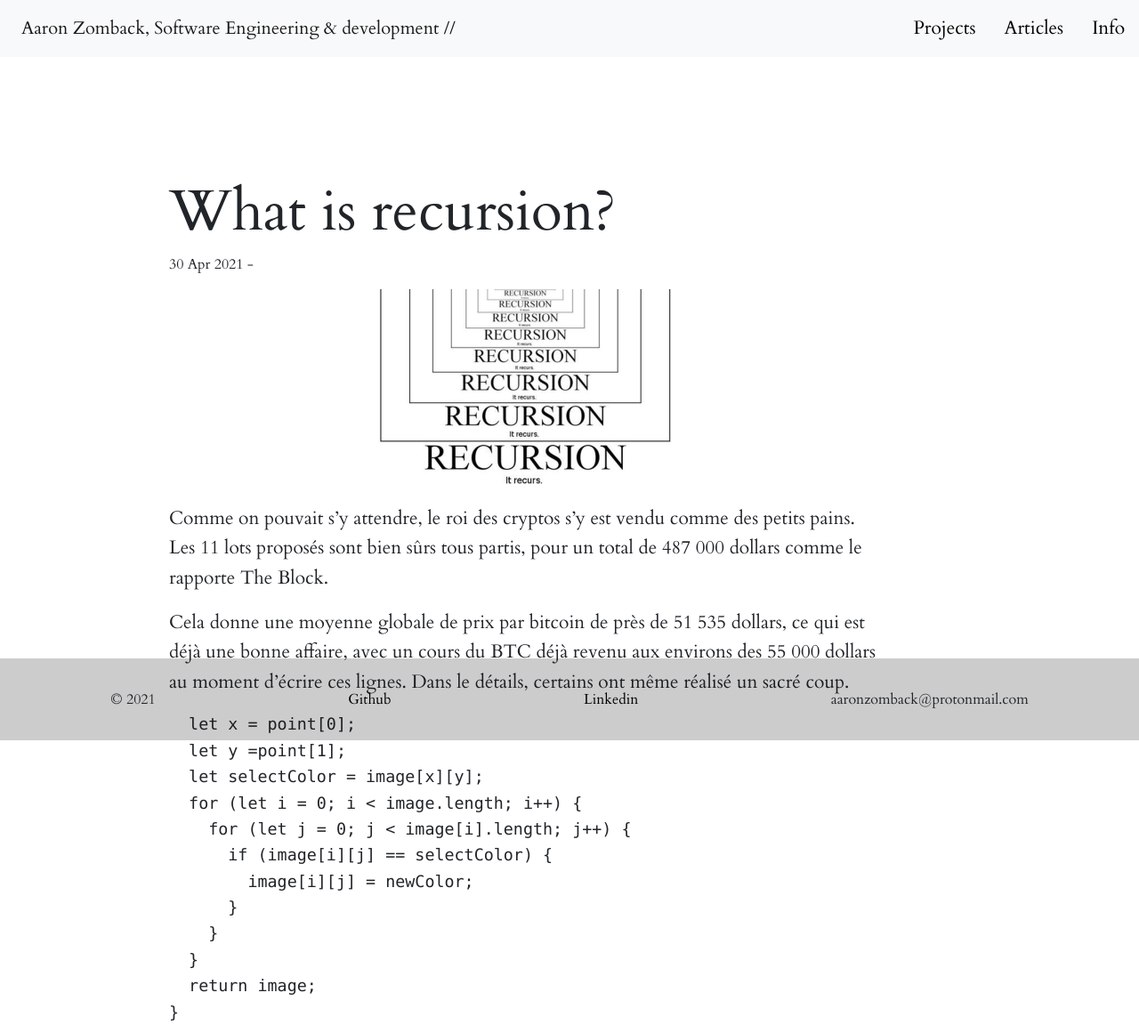
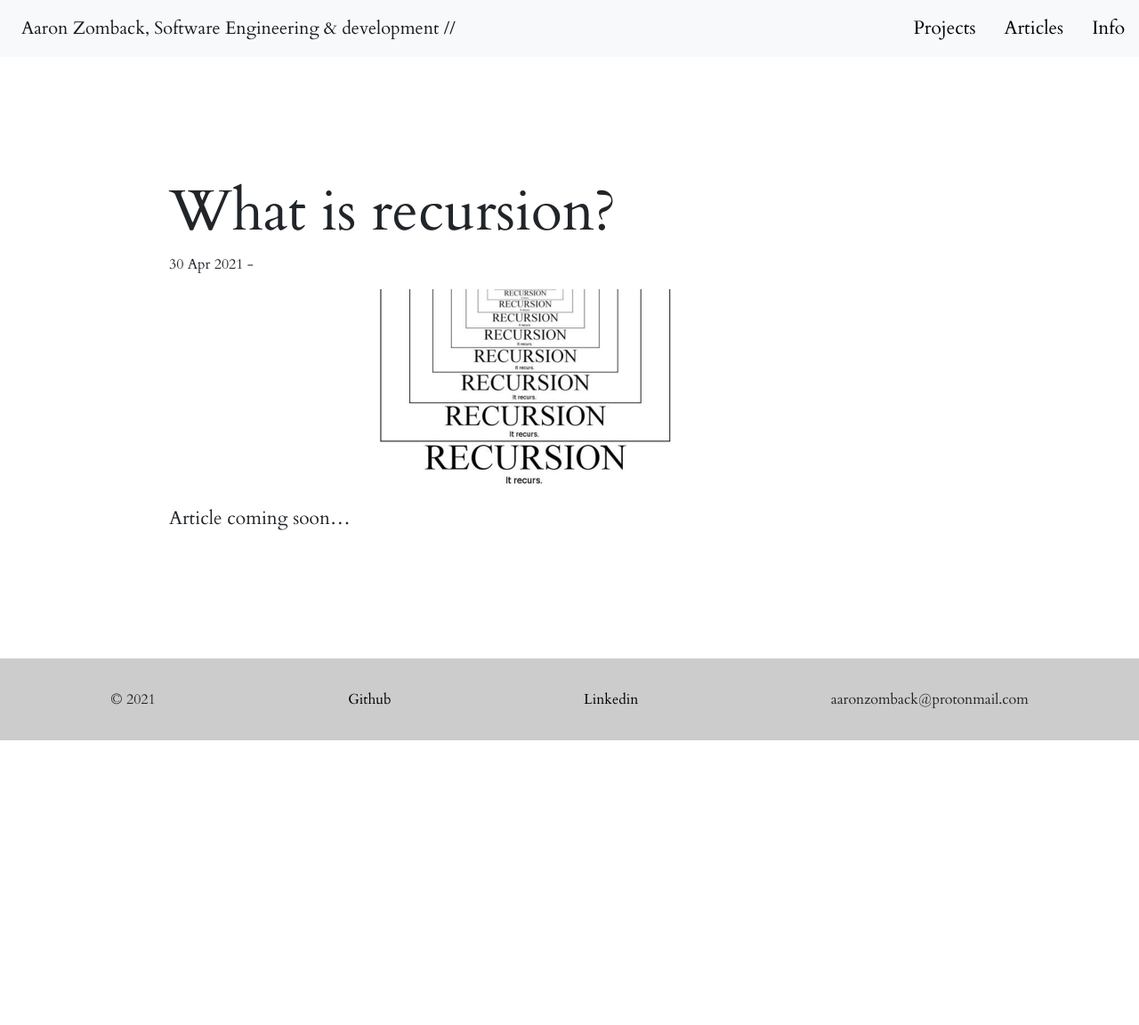
Before and after one commit to aaronzomback/design-portfolio, a Jekyll site: the page built from _posts/2021-04-30-testing-post.markdown, in a window 1280 px wide and 1152 px high. Shown: the whole window at 89% size. Built offline with Jekyll 4.4.1, drawn with Linux system fonts in a browser that asks for light colours; nearby versions of some CDN libraries.

Commit message:
Updated Testing Post

```diff
--- a/_posts/2021-04-30-testing-post.markdown
+++ b/_posts/2021-04-30-testing-post.markdown
@@ -6,20 +6,4 @@ excerpt: Testing
 
 ![3y9pghpnsf19nlvivn2r.jpeg](/uploads/3y9pghpnsf19nlvivn2r.jpeg)
 
-Comme on pouvait s’y attendre, le roi des cryptos s’y est vendu comme des petits pains. Les 11 lots proposés sont bien sûrs tous partis, pour un total de 487 000 dollars comme le rapporte The Block.
-
-Cela donne une moyenne globale de prix par bitcoin de près de 51 535 dollars, ce qui est déjà une bonne affaire, avec un cours du BTC déjà revenu aux environs des 55 000 dollars au moment d’écrire ces lignes. Dans le détails, certains ont même réalisé un sacré coup.
-
-
-      let x = point[0];
-      let y =point[1];
-      let selectColor = image[x][y];
-      for (let i = 0; i < image.length; i++) {
-        for (let j = 0; j < image[i].length; j++) {
-          if (image[i][j] == selectColor) {
-            image[i][j] = newColor;
-          }
-        }
-      }
-      return image;
-    }
+Article coming soon...
```
